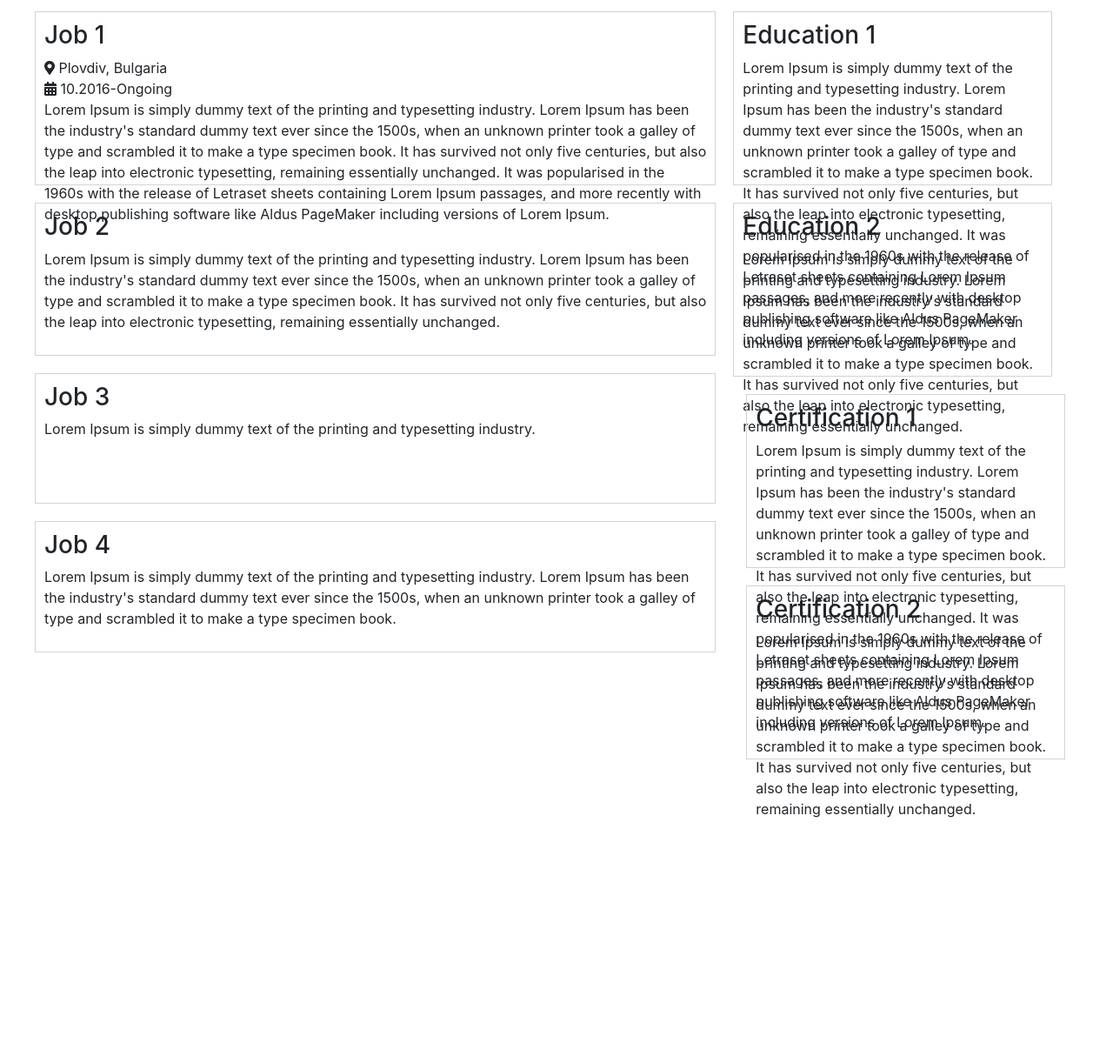
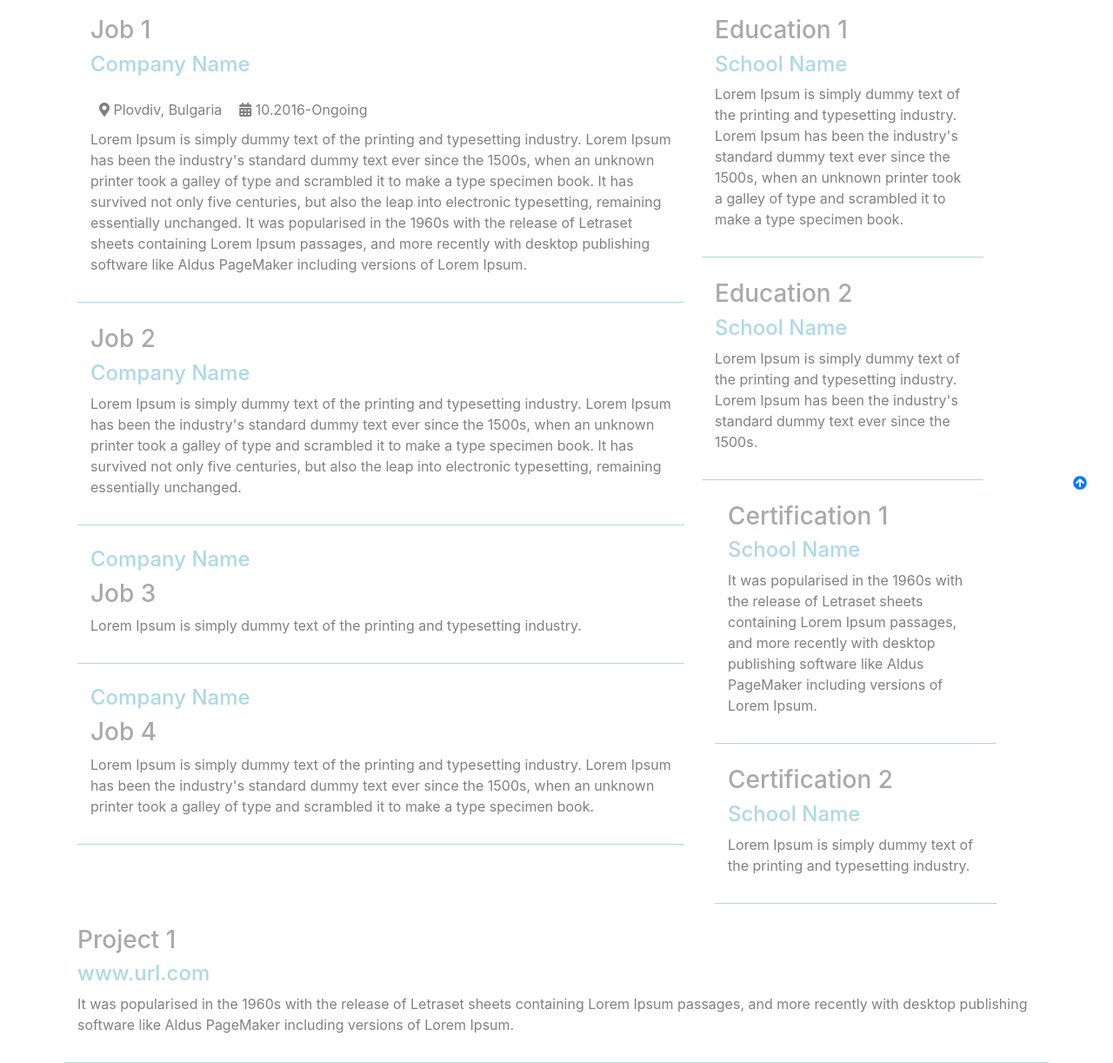
Before and after one commit to Michelle-lele/project0, a plain HTML site: page index.html in a window 1280 px wide. Shown: the part 207-1429 px from the top of the page at 87% size. Before the commit the page ends 1149 px from the top, so only its background shows below. Drawn offline with nearby package versions, Linux system fonts and the light colour scheme.

Commit message:
project section, top button, styling

```diff
--- a/index.html
+++ b/index.html
@@ -9,6 +9,8 @@
         <link rel="stylesheet" href="https://use.fontawesome.com/releases/v5.5.0/css/all.css" integrity="sha384-B4dIYHKNBt8Bc12p+WXckhzcICo0wtJAoU8YZTY5qE0Id1GSseTk6S+L3BlXeVIU" crossorigin="anonymous">
     </head>
     <body>
+    	<div id="home"></div>
+    	<a href="#home"><i class="fas fa-arrow-circle-up top-button"></i></a>
     	<div id="summary" class="col-12">
 		    	<nav>
 		    		<ul>
@@ -25,6 +27,7 @@
 			<div id="experience" class="row justify-content-center col-lg-8 col-sm-12">
 			    	<div class="section">
 			    		<h3>Job 1</h3>
+			    		<h4>Company Name</h4>
 			    		<div class="job-details">
 			    			<ul>
 			    				<li> <i class="fas fa-map-marker-alt"></i> Plovdiv, Bulgaria</li>
@@ -36,15 +39,18 @@
 
 				    <div class="section">
 				    	<h3>Job 2</h3>
+				    	<h4>Company Name</h4>
 				    	<p>Lorem Ipsum is simply dummy text of the printing and typesetting industry. Lorem Ipsum has been the industry's standard dummy text ever since the 1500s, when an unknown printer took a galley of type and scrambled it to make a type specimen book. It has survived not only five centuries, but also the leap into electronic typesetting, remaining essentially unchanged.</p>
 				    </div>
 
 				    <div class="section">
+				    	<h4>Company Name</h4>
 				    	<h3>Job 3</h3>
 				    	<p>Lorem Ipsum is simply dummy text of the printing and typesetting industry.</p>
 				    </div>
 
 				    <div class="section">
+				    	<h4>Company Name</h4>
 			    		<h3>Job 4</h3>
 			    		<p>Lorem Ipsum is simply dummy text of the printing and typesetting industry. Lorem Ipsum has been the industry's standard dummy text ever since the 1500s, when an unknown printer took a galley of type and scrambled it to make a type specimen book.</p>
 			    	</div>
@@ -52,22 +58,33 @@
 			<div id="education" class="row justify-content-center col-lg-4 col-sm-12">
 					<div class="section">
 				    	<h3>Education 1</h3>
-				    	<p>Lorem Ipsum is simply dummy text of the printing and typesetting industry. Lorem Ipsum has been the industry's standard dummy text ever since the 1500s, when an unknown printer took a galley of type and scrambled it to make a type specimen book. It has survived not only five centuries, but also the leap into electronic typesetting, remaining essentially unchanged. It was popularised in the 1960s with the release of Letraset sheets containing Lorem Ipsum passages, and more recently with desktop publishing software like Aldus PageMaker including versions of Lorem Ipsum.</p>
+				    	<h4>School Name</h4>
+				    	<p>Lorem Ipsum is simply dummy text of the printing and typesetting industry. Lorem Ipsum has been the industry's standard dummy text ever since the 1500s, when an unknown printer took a galley of type and scrambled it to make a type specimen book.</p>
 				    </div>
 				    <div class="section">
 				    	<h3>Education 2</h3>
-				    	<p>Lorem Ipsum is simply dummy text of the printing and typesetting industry. Lorem Ipsum has been the industry's standard dummy text ever since the 1500s, when an unknown printer took a galley of type and scrambled it to make a type specimen book. It has survived not only five centuries, but also the leap into electronic typesetting, remaining essentially unchanged.</p>
+				    	<h4>School Name</h4>
+				    	<p>Lorem Ipsum is simply dummy text of the printing and typesetting industry. Lorem Ipsum has been the industry's standard dummy text ever since the 1500s.</p>
 				    </div>
 			</div>
 			<div id="certifications" class="row justify-content-center col-lg-4 col-sm-12">
 					<div class="section">
 				    	<h3>Certification 1</h3>
-				    	<p>Lorem Ipsum is simply dummy text of the printing and typesetting industry. Lorem Ipsum has been the industry's standard dummy text ever since the 1500s, when an unknown printer took a galley of type and scrambled it to make a type specimen book. It has survived not only five centuries, but also the leap into electronic typesetting, remaining essentially unchanged. It was popularised in the 1960s with the release of Letraset sheets containing Lorem Ipsum passages, and more recently with desktop publishing software like Aldus PageMaker including versions of Lorem Ipsum.</p>
+				    	<h4>School Name</h4>
+				    	<p>It was popularised in the 1960s with the release of Letraset sheets containing Lorem Ipsum passages, and more recently with desktop publishing software like Aldus PageMaker including versions of Lorem Ipsum.</p>
 				    </div>
 				    <div class="section">
 				    	<h3>Certification 2</h3>
-				    	<p>Lorem Ipsum is simply dummy text of the printing and typesetting industry. Lorem Ipsum has been the industry's standard dummy text ever since the 1500s, when an unknown printer took a galley of type and scrambled it to make a type specimen book. It has survived not only five centuries, but also the leap into electronic typesetting, remaining essentially unchanged.</p>
+				    	<h4>School Name</h4>
+				    	<p>Lorem Ipsum is simply dummy text of the printing and typesetting industry.</p>
 				    </div>
+			</div>
+			<div id="projects" class="row justify-content-center">
+				<div class="section">
+				   	<h3>Project 1</h3>
+				    <h4>www.url.com</h4>
+				    <p>It was popularised in the 1960s with the release of Letraset sheets containing Lorem Ipsum passages, and more recently with desktop publishing software like Aldus PageMaker including versions of Lorem Ipsum.</p>
+				</div>
 			</div>
 		</div>
     </body>
--- a/styles.css
+++ b/styles.css
@@ -1,6 +1,12 @@
-body{
+@media only screen and (max-width: 921px){
+	.job-details ul{
 
+	}
+	#section{
+		justify-content: center;
+	}
 }
+
 
 nav {
 	float: right;
@@ -21,6 +27,14 @@ h1 {
 	font-weight: bolder;
 }
 
+div .row h4{
+	color: lightblue;
+}
+
+#home a{
+	color: blue;
+}
+
 #summary{
 	height: 200px;
 	margin-top: 0px;
@@ -30,9 +44,13 @@ h1 {
 
 #content{
 	margin: auto;
-	width: 100%;
-	margin-left: 15px;
-	margin-right: 10px;
+	width: 90%;
+	color: grey;
+
+}
+
+#content h3{
+	color: darkgrey;
 }
 #experience {
 	float: left;
@@ -46,19 +64,34 @@ h1 {
 	float: left;
 }
 .section{
-	border: solid 1px lightgrey;
-	margin-top: 20px;
+	border-bottom: solid 1px lightblue;
+	margin-top: 10px;
 	margin-right: 10px;
 	margin-left: 10px;
-	padding: 10px;
-	max-height: 200px;
-	min-height: 150px;
+	padding: 15px;
 	width: 100%;
+}
+
+.section p{
+	clear: left;
 }
 
 .job-details ul{
 	list-style-type: none;
 	padding-right: 10px;
-	margin: 0;
-	padding: 0;
+	margin-left: 0;
+	padding-left: 0;
 }
+
+.job-details li{
+	padding:10px;
+	float: left;
+}
+
+.top-button{
+	position: fixed;
+	bottom: 0;
+	right: 0;
+	margin: 30px;
+	z-index: 1;
+}
```
